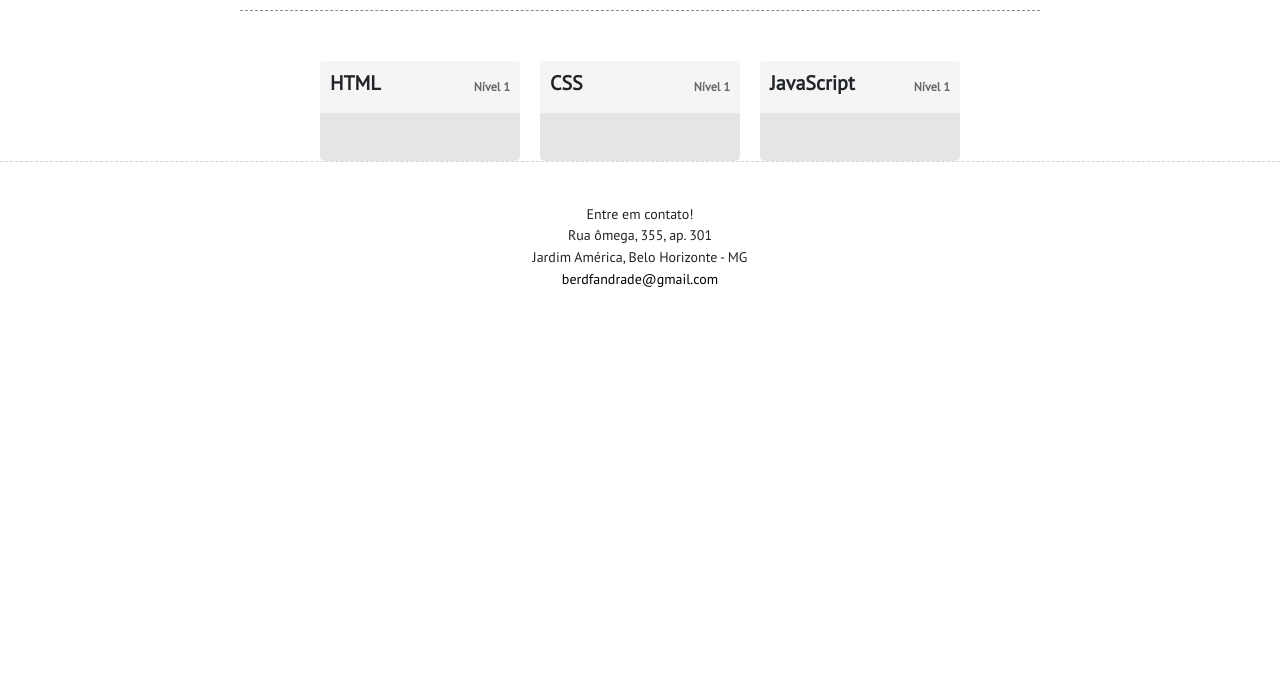
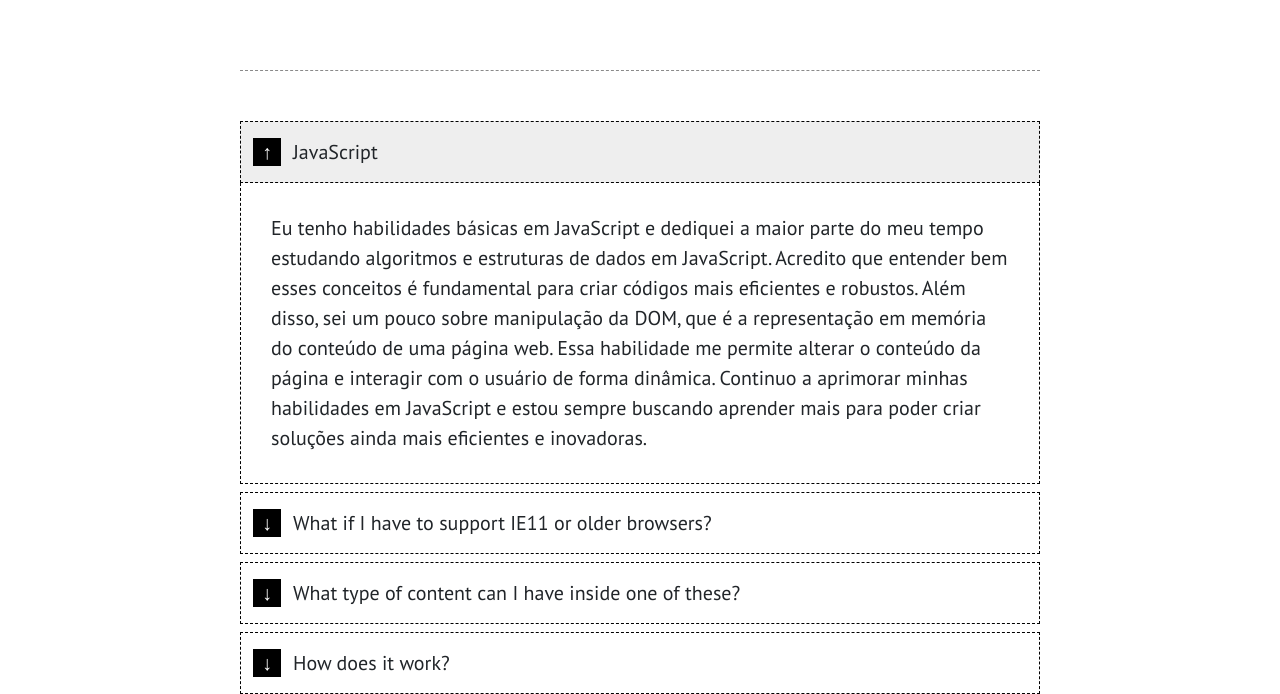
Before and after one commit to berdfandrade/site_pessoal, a website: page Benny/habilidades.html in a window 1280 px wide. Shown: the part 455-1149 px from the top of the page. Before the commit the page ends 1000 px from the top, so only its background shows below. Drawn offline with nearby package versions, Linux system fonts and the light colour scheme.

Commit message:
atualizando

```diff
--- a/Benny/css/habilidades.css
+++ b/Benny/css/habilidades.css
@@ -1,58 +1,104 @@
 
 
+*, *:after, *:before {
+	box-sizing: border-box;
+}
 
-.skill-tree {
-    display: flex;
-    flex-wrap: wrap;
+:root {
+	font-size: 16px;
+}
+
+body {
+
+	line-height: 1.5;
+	min-height: 100vh;
+	font-size: 1.25rem;
+}
+
+*:focus {
+	outline: none;
+}
+
+body > div {
+	width: 90%;
+	max-width: 800px;
+	margin-left: auto;
+	margin-right: auto;
+	margin-top: 30px;
+	margin-bottom: 5rem;
+}
+
+details div {
+	border-left: 1px dashed #000;
+	border-right: 1px dashed #000;
+	border-bottom: 1px dashed #000;
+	padding: 1.5em;
+}
+
+details div > * + * {
+	margin-top: 1.5em;
+}
+
+details + details {
+	margin-top: .5rem;
+}
+
+summary {
+	list-style: none;
+}
+
+summary::-webkit-details-marker {
+	display: none;
+}
+
+summary {
+	border: 1px dashed #000;
+	padding: .75em 1em;
+	cursor: pointer;
+	position: relative;
+	padding-left: calc(1.75rem + .75rem + .75rem);
+}
+
+summary:before {
+	position: absolute;
+	top: 50%;
+	transform: translateY(-50%);
+	left: .75rem;
+	content: "↓";
+	width: 1.75rem;
+	height: 1.75rem;
+	background-color: #000;
+	color: #FFF;
+	display: inline-flex;
 	justify-content: center;
 	align-items: center;
-    gap: 20px;
+	flex-shrink: 0;
 }
 
-  .skill {
-    position: relative;
-    width: 200px;
-    height: 100px;
-    background-color: #e5e5e5;
-    border-radius: 5px;
-
-    transition: all 0.2s ease;
-    cursor: pointer;
+details[open] summary {
+	background-color: #eee;
 }
 
-  .skill:hover {
-    transform: scale(1.1);
+details[open] summary:before {
+	content: "↑";
 }
 
-  .skill-header {
-    display: flex;
-    justify-content: space-between;
-    align-items: center;
-    padding: 10px;
-    background-color: #f5f5f5;
-    border-top-left-radius: 5px;
-    border-top-right-radius: 5px;
+summary:hover {
+	background-color: #eee;
 }
 
-  .skill-level {
-    font-size: 12px;
-    font-weight: bold;
-    color: #666;
+a {
+	color: inherit;
+	font-weight: 600;
+	text-decoration: none;
+	box-shadow: 0 1px 0 0;
 }
 
-  .skill-body {
-    display: none;
-    position: absolute;
-    top: 100%;
-    left: 0;
-    width: 100%;
-    padding: 10px;
-    background-color: #f5f5f5;
-    border-bottom-left-radius: 5px;
-    border-bottom-right-radius: 5px;
-    z-index: 1;
+a:hover {
+	box-shadow: 0 3px 0 0;
 }
 
-  .skill.active .skill-body {
-    display: block;
+code {
+	font-family: monospace;
+	font-weight: 600;
 }
--- a/Benny/css/style.css
+++ b/Benny/css/style.css
@@ -455,6 +455,7 @@ background-color: rgb(236, 236, 236);
   display: inline;
   margin-right: auto;
   margin: 15px;
+  box-shadow: 0 8px 14px 0 rgba(0,0,0,0.2);
   align-items: center;
   height: 200px;
   width: auto;
@@ -468,27 +469,21 @@ background-color: rgb(236, 236, 236);
   display: inline;
   margin-right: auto;
   margin: 15px;
+  box-shadow: 0 8px 14px 0 rgba(0,0,0,0.2);
   align-items: center;
   height: 200px;
   border-radius: 5px;
   width: auto;
   margin-top: 60px;
   margin-bottom: 30px;
-  transition: 0.5s;
+  transition: 0.5s ease-out;
 }
 
 .certificado-alura:hover{
-  transform:rotateX(180deg);
   cursor: pointer;
   scale: 120%;
 }
 
-.certificado-alura:active{
-  transform:rotateY(180deg);
-  color: #000;
-  cursor: pointer;
-  scale: 120%;
-}
 
 
 .certificado:hover{
--- a/Benny/habilidades.html
+++ b/Benny/habilidades.html
@@ -73,59 +73,58 @@
   <div class="linha-pontilhada"></div>
 
   <!-- ============================================ -->
-<!--
+
+  <!-- <div class="accordions">
+    <div class="accordion-item">
+      <input type="radio" name="accordion" checked="checked" id="accordion-1">
+      <label for="accordion-1">JavaScript</label>
+    </div>
+    <div class="accordion-content">Eu tenho habilidades básicas em JavaScript e dediquei a maior parte do meu tempo estudando algoritmos e estruturas de dados em JavaScript. Acredito que entender bem esses conceitos é fundamental para criar códigos mais eficientes e robustos. Além disso, sei um pouco sobre manipulação da DOM, que é a representação em memória do conteúdo de uma página web. Essa habilidade me permite alterar o conteúdo da página e interagir com o usuário de forma dinâmica. Continuo a aprimorar minhas habilidades em JavaScript e estou sempre buscando aprender mais para poder criar soluções ainda mais eficientes e inovadoras.</div>
+
+
+
+  </div> -->
+
+
   <div>
-    <h1 class="skills" id="habilidade">Javascript</h1>
-    <h1 class= "skills">HTML</h1>
-    <h1 class= "skills">CSS</h1>
-    <h1 class= "skills">C++</h1>
-    <h1 class= "skills">C</h1>
-    <h1 class= "skills">Bootstrap</h1>
-    <h1 class= "skills">Github/Git</h1>
-    <h1 class= "skills">Python</h1>
+    <details open>
+      <summary>
+        JavaScript
+      </summary>
+      <div>
+        Eu tenho habilidades básicas em JavaScript e dediquei a maior parte do meu tempo estudando algoritmos e estruturas de dados em JavaScript. Acredito que entender bem esses conceitos é fundamental para criar códigos mais eficientes e robustos. Além disso, sei um pouco sobre manipulação da DOM, que é a representação em memória do conteúdo de uma página web. Essa habilidade me permite alterar o conteúdo da página e interagir com o usuário de forma dinâmica. Continuo a aprimorar minhas habilidades em JavaScript e estou sempre buscando aprender mais para poder criar soluções ainda mais eficientes e inovadoras.
+      </div>
+    </details>
+    <details>
+      <summary>
+        What if I have to support IE11 or older browsers?
+      </summary>
+      <div>
+        No worries. The fallback for these elements is quite good. They will display as open. You won't get the open/close mechanism, but you won't lose any content either.
+      </div>
+    </details>
+    <details>
+      <summary>
+        What type of content can I have inside one of these?
+      </summary>
+      <div>
+        Almost anything you'd like. The <code>&lt;details&gt;</code> element allows all <a href="https://developer.mozilla.org/en-US/docs/Web/Guide/HTML/Content_categories#flow_content" target="_blank">flow content</a>, which is basically everything.
+      </div>
+    </details>
+    <details>
+      <summary>
+        How does it work?
+      </summary>
+      <div>
+        The <code>&lt;details&gt;</code> element encapsulates the <code>&lt;summary&gt;</code> element. The <code>&lt;summary&gt;</code> becomes the 'label' for the <code>&lt;details&gt;</code> and acts like a button. When clicked, the attribute <code>open</code> is added to the <code>&lt;details&gt;</code> element, making it display. You can therefore style the open and closed states seperately if you'd like.
+      </div>
+    </details>
   </div>
- -->
-
- <div class="skill-tree">
-  <div class="skill" id="skill-1">
-    <div class="skill-header">
-      <h2>HTML</h2>
-      <span class="skill-level">Nível 1</span>
-    </div>
-    <div class="skill-body">
-      <p>Aprenda os fundamentos do HTML, como tags, elementos e atributos.</p>
-    </div>
-  </div>
-  <div class="skill" id="skill-2">
-    <div class="skill-header">
-      <h2>CSS</h2>
-      <span class="skill-level">Nível 1</span>
-    </div>
-    <div class="skill-body">
-      <p>Aprenda a estilizar páginas web com CSS, incluindo seletores, propriedades e valores.</p>
-    </div>
-  </div>
-  <div class="skill" id="skill-3">
-    <div class="skill-header">
-      <h2>JavaScript</h2>
-      <span class="skill-level">Nível 1</span>
-    </div>
-    <div class="skill-body">
-      <p>Aprenda a criar interatividade em páginas web com JavaScript, incluindo variáveis, funções e eventos.</p>
-    </div>
-  </div>
-</div>
-<script src="js/skilltree.js"></script>
 
   <!-- =========================================== -->
 
   </body>
 
-  <footer class="footer-paginas">
-    <p>Entre em contato!</p>
-    <p>Rua ômega, 355, ap. 301</p>
-    <p>Jardim América, Belo Horizonte - MG</p>
-    <p><a href="mailto:berdfandrade@gmail.com">berdfandrade@gmail.com</a></p>
-  </footer>
+<!-- Inserir o footer depois -->
 
 </html>
--- a/Benny/js/skilltree.js
+++ b/Benny/js/skilltree.js
@@ -1,9 +1,9 @@
 
 
-const skills = document.querySelectorAll('.skill');
+const accordionBtn = document.querySelector('.accordion-btn');
+const accordionContent = document.querySelector('.paragrafo-container');
+const accordion = document.querySelector('.continer-habilidade');
 
-skills.forEach(skill => {
-  skill.addEventListener('click', () => {
-    skill.classList.toggle('active');
-  });
+accordionContent.addEventListener('click', () => {
+  accordion.classList.toggle('active');
 });
```
Also changed, not shown: Benny/certificacoes.html (+3 -4 lines), Benny/index.html (+1 -1 lines). Lines whose indentation alone changed are shown as unchanged.
